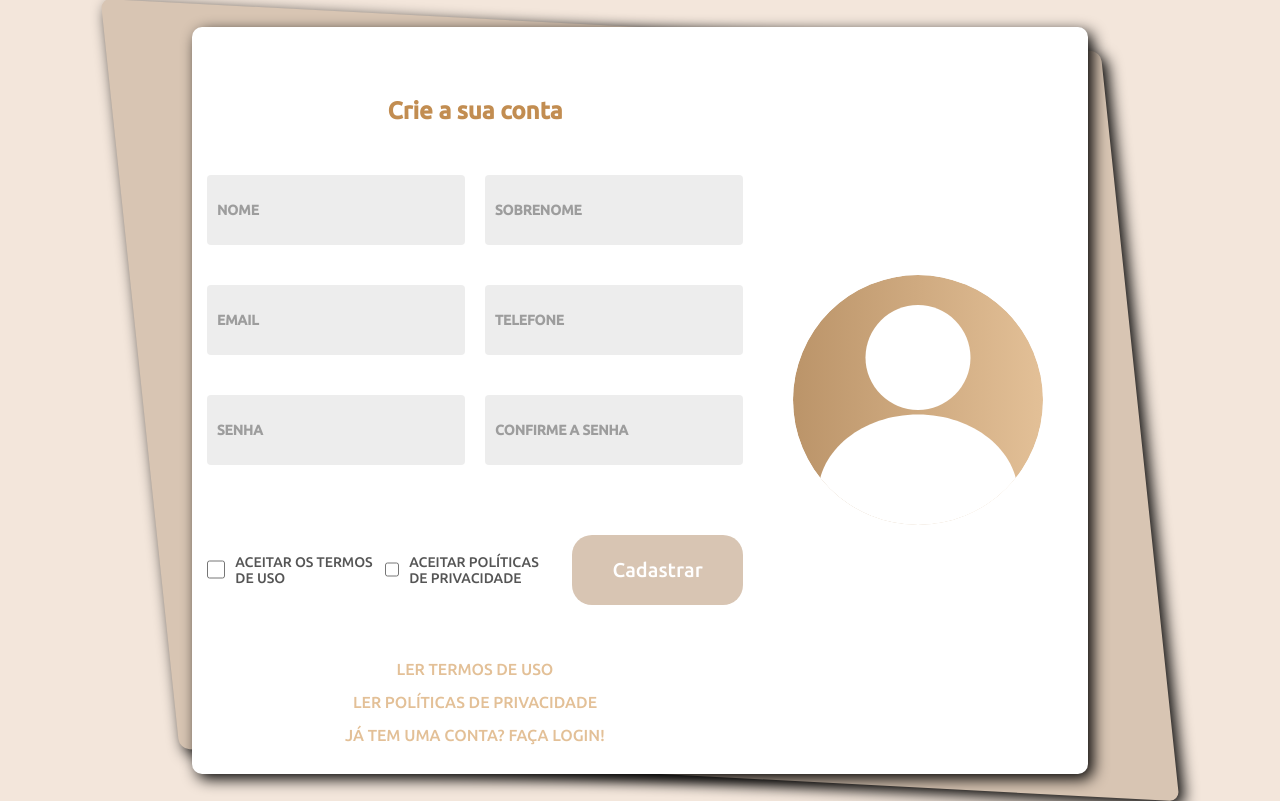
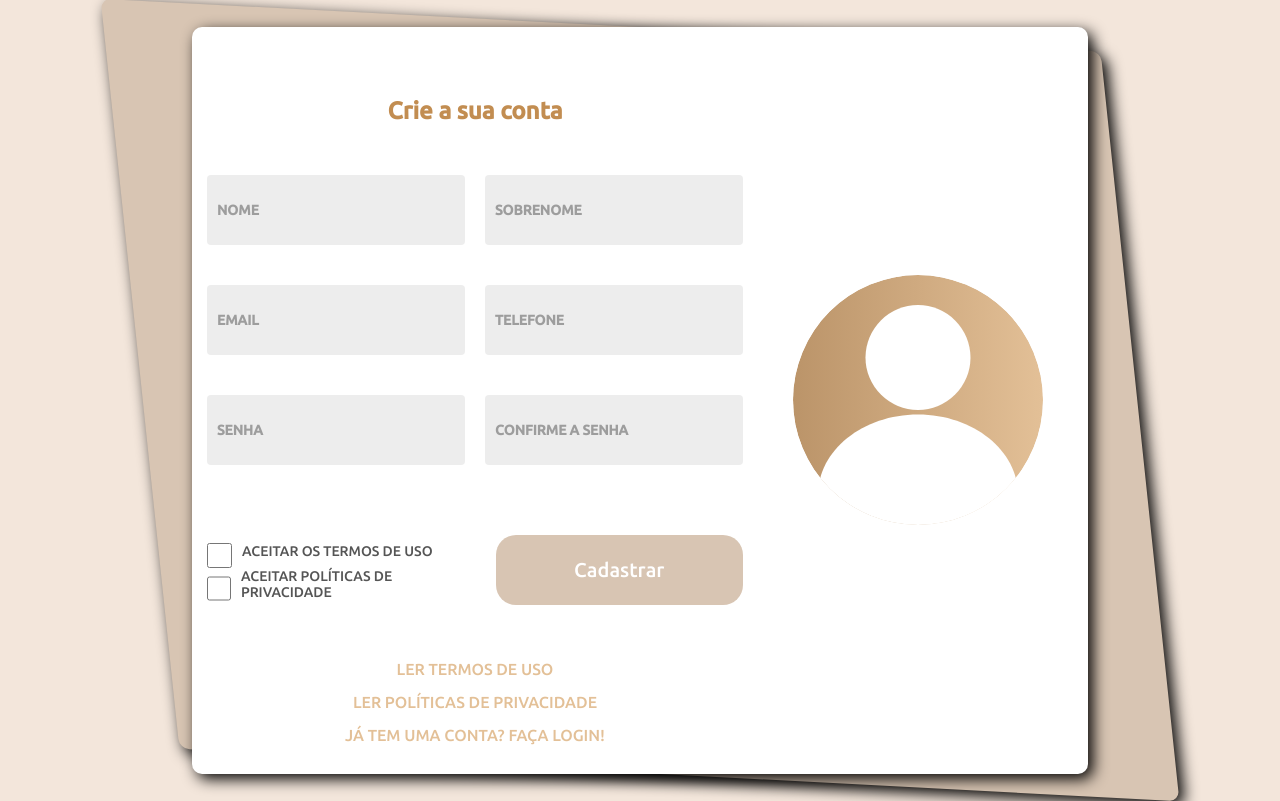
Before and after one commit to RafaSantos19/FrontEnd_PI3, a React (Vite) app: page /cadastro in a window 1280 px wide. Built offline with nearby package versions, Linux system fonts and the light colour scheme.

Commit message:
Cadastro atualizado
Coloquei as atualizações que o Kaike fez nos campos de aceitar termos e políticas de privacidade.

```diff
--- a/src/pages/Cadastro/Cadastro.css
+++ b/src/pages/Cadastro/Cadastro.css
@@ -114,8 +114,14 @@ div#parallelogram-cadastro {
     color: #555151;
 }
 
+.checks{
+    margin: 40px 0;
+    display: flex;
+    flex-direction: column;
+}
+
 #check {
-    width: 50%;
+    width: 100%;
     text-transform: uppercase;
     font-size: 14px;
     display: flex;
@@ -125,6 +131,7 @@ div#parallelogram-cadastro {
     width: 25px;
     height: 25px;
     margin: auto 0;
+    margin-top: 8px;
 }
 
 #check label {
--- a/src/pages/Cadastro/Cadastro.jsx
+++ b/src/pages/Cadastro/Cadastro.jsx
@@ -121,6 +121,7 @@ function Cadastro() {
           </fieldset>
 
           <fieldset className='fieldset-cadastro'>
+            <div className='checks'>
               <div id="check">
                 <input type="checkbox" id="accept_use" name="accept_use" required />
                 <label htmlFor="accept_use">Aceitar os termos de uso</label>
@@ -130,7 +131,7 @@ function Cadastro() {
                 <input type="checkbox" id="accept_priv" name="accept_priv" required />
                 <label htmlFor="accept_priv">Aceitar políticas de privacidade</label>
               </div>
-
+            </div>
             <button className='button-cadastro' type="submit">Cadastrar</button>
           </fieldset>
 
```
Lines whose indentation alone changed are shown as unchanged.
